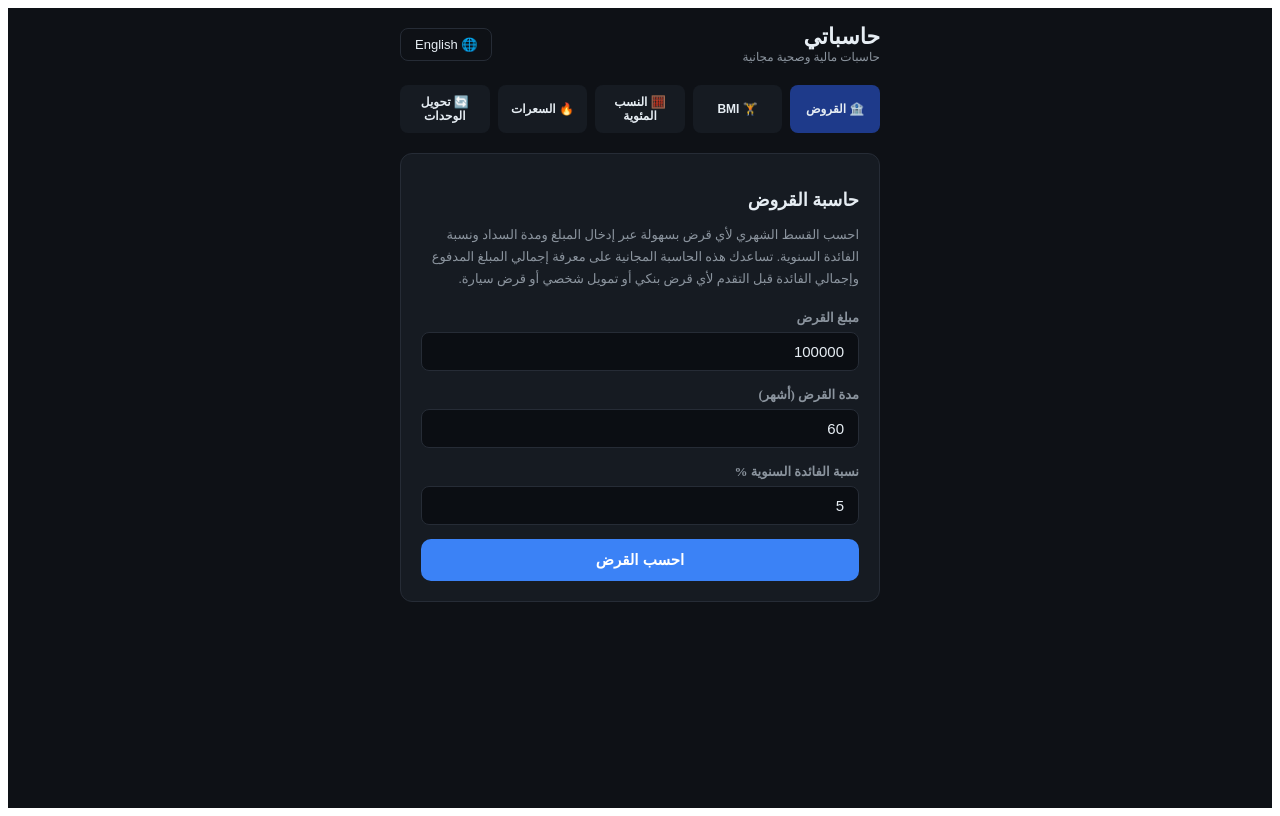
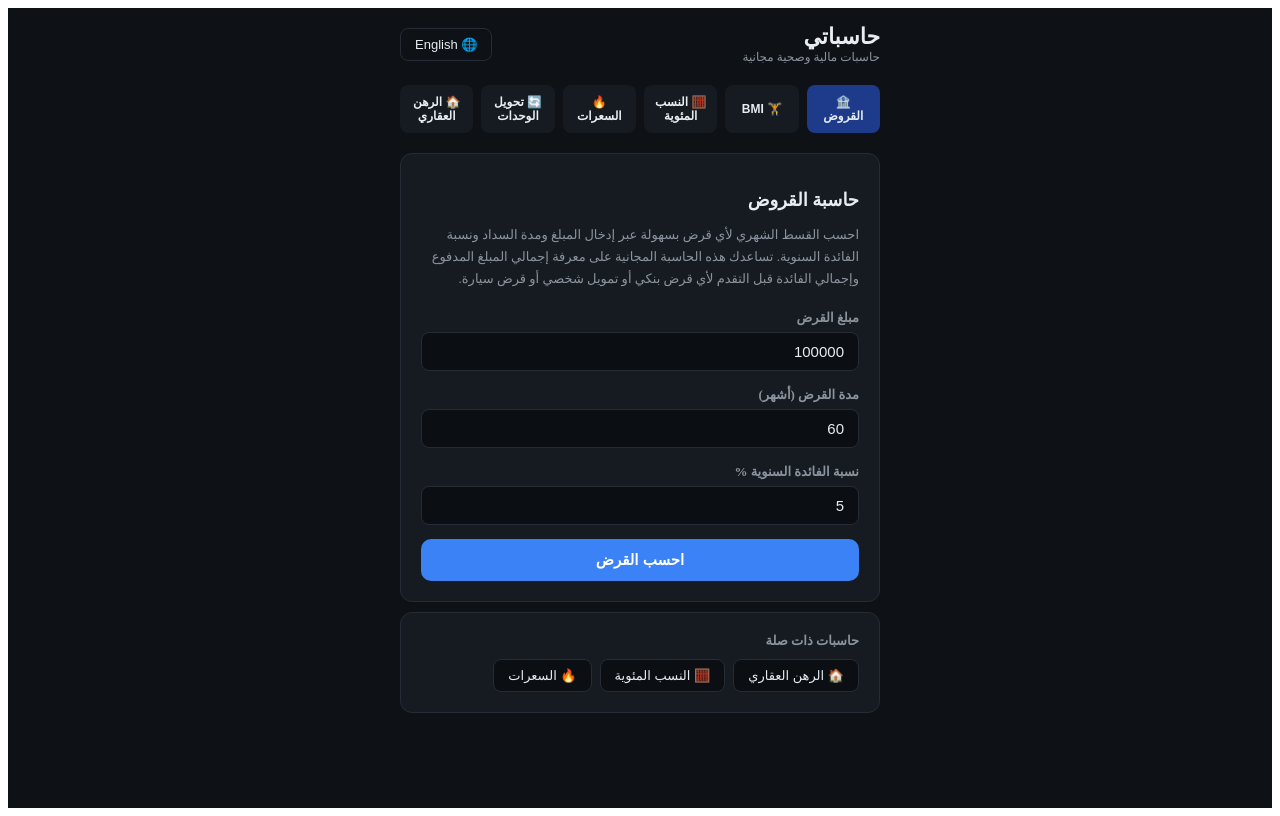
Before and after one commit to rabdouadeem-eng/Calculers, a React (Create React App) app: page / in a window 1280 px wide. Built offline with nearby package versions, Linux system fonts and the light colour scheme.

Commit message:
Add mortgage calculator and update tabs

```diff
--- a/src/App.js
+++ b/src/App.js
@@ -27,7 +27,7 @@ const T = {
     title: "حاسباتي",
     subtitle: "حاسبات مالية وصحية مجانية",
     langBtn: "English",
-    tabs: { loan: "🏦 القروض", bmi: "🏋️ BMI", percent: "🧮 النسب المئوية", bmr: "🔥 السعرات", unit: "🔄 تحويل الوحدات" },
+    tabs: { loan: "🏦 القروض", bmi: "🏋️ BMI", percent: "🧮 النسب المئوية", bmr: "🔥 السعرات", unit: "🔄 تحويل الوحدات", mortgage: "🏠 الرهن العقاري" },
     loan: {
       title: "حاسبة القروض",
       desc: "احسب القسط الشهري لأي قرض بسهولة عبر إدخال المبلغ ومدة السداد ونسبة الفائدة السنوية. تساعدك هذه الحاسبة المجانية على معرفة إجمالي المبلغ المدفوع وإجمالي الفائدة قبل التقدم لأي قرض بنكي أو تمويل شخصي أو قرض سيارة.",
@@ -102,13 +102,27 @@ const T = {
       result: "النتيجة",
       swap: "⇄ تبديل",
     },
+    mortgage: {
+      title: "حاسبة الرهن العقاري",
+      desc: "احسب القسط الشهري لقرض المنزل (الرهن العقاري) بإدخال سعر المنزل والدفعة الأولى ونسبة الفائدة ومدة القرض. تساعدك على معرفة القسط الشهري وإجمالي الفوائد قبل اتخاذ قرار شراء منزل.",
+      homePrice: "سعر المنزل",
+      downPayment: "الدفعة الأولى",
+      loanAmount: "مبلغ القرض",
+      rate: "نسبة الفائدة السنوية %",
+      term: "مدة القرض (سنوات)",
+      calc: "احسب القسط",
+      monthly: "القسط الشهري",
+      totalInterest: "إجمالي الفوائد",
+      totalPaid: "إجمالي المبلغ المدفوع",
+      downPct: "نسبة الدفعة الأولى",
+    },
   },
   en: {
     dir: "ltr",
     title: "Calculers",
     subtitle: "Free financial & health calculators",
     langBtn: "العربية",
-    tabs: { loan: "🏦 Loan", bmi: "🏋️ BMI", percent: "🧮 Percentage", bmr: "🔥 Calories", unit: "🔄 Unit Converter" },
+    tabs: { loan: "🏦 Loan", bmi: "🏋️ BMI", percent: "🧮 Percentage", bmr: "🔥 Calories", unit: "🔄 Unit Converter", mortgage: "🏠 Mortgage" },
     loan: {
       title: "Loan Calculator",
       desc: "Calculate the monthly payment for any loan by entering the amount, duration, and annual interest rate. This free calculator shows the total amount paid and total interest before you apply for a bank loan, personal financing, or car loan.",
@@ -182,6 +196,20 @@ const T = {
       to: "To",
       result: "Result",
       swap: "⇄ Swap",
+    },
+    mortgage: {
+      title: "Mortgage Calculator",
+      desc: "Calculate your monthly home loan (mortgage) payment by entering the home price, down payment, interest rate, and loan term. Helps you know the monthly payment and total interest before deciding to buy a home.",
+      homePrice: "Home Price",
+      downPayment: "Down Payment",
+      loanAmount: "Loan Amount",
+      rate: "Annual Interest Rate %",
+      term: "Loan Term (years)",
+      calc: "Calculate Payment",
+      monthly: "Monthly Payment",
+      totalInterest: "Total Interest",
+      totalPaid: "Total Amount Paid",
+      downPct: "Down Payment %",
     },
   },
 };
@@ -655,6 +683,123 @@ function UnitCalculator({ t, lang }) {
 }
 
 // -----------------------------
+// حاسبة الرهن العقاري / Mortgage Calculator
+// -----------------------------
+function MortgageCalculator({ t }) {
+  const [homePrice, setHomePrice] = useState(300000);
+  const [downPayment, setDownPayment] = useState(60000);
+  const [rate, setRate] = useState(6.5);
+  const [term, setTerm] = useState(30);
+  const [result, setResult] = useState(null);
+
+  function calculate() {
+    const P = parseFloat(homePrice);
+    const D = parseFloat(downPayment);
+    const n = parseInt(term) * 12;
+    const r = parseFloat(rate) / 100 / 12;
+    const loanAmount = P - D;
+    if (!P || !n || loanAmount <= 0) return;
+    let M;
+    if (r === 0) M = loanAmount / n;
+    else {
+      const factor = Math.pow(1 + r, n);
+      M = (loanAmount * (r * factor)) / (factor - 1);
+    }
+    const total = M * n;
+    setResult({
+      loanAmount,
+      monthly: M,
+      total,
+      interest: total - loanAmount,
+      downPct: P > 0 ? (D / P) * 100 : 0,
+    });
+  }
+
+  return (
+    <div style={cardStyle}>
+      <h2 style={{ fontSize: 18, marginBottom: 10 }}>{t.mortgage.title}</h2>
+      <p style={descStyle}>{t.mortgage.desc}</p>
+      <label style={labelStyle}>{t.mortgage.homePrice}</label>
+      <input type="number" style={inputStyle} value={homePrice} onChange={(e) => setHomePrice(e.target.value)} />
+      <label style={labelStyle}>{t.mortgage.downPayment}</label>
+      <input type="number" style={inputStyle} value={downPayment} onChange={(e) => setDownPayment(e.target.value)} />
+      <label style={labelStyle}>{t.mortgage.rate}</label>
+      <input type="number" style={inputStyle} value={rate} onChange={(e) => setRate(e.target.value)} />
+      <label style={labelStyle}>{t.mortgage.term}</label>
+      <input type="number" style={inputStyle} value={term} onChange={(e) => setTerm(e.target.value)} />
+      <button style={btnStyle} onClick={calculate}>{t.mortgage.calc}</button>
+      {result && (
+        <div style={resultBoxStyle}>
+          <div style={{ marginBottom: 8 }}>
+            <span style={labelStyle}>{t.mortgage.loanAmount}: </span>
+            <strong>{formatNum(result.loanAmount)}</strong>
+          </div>
+          <div style={{ marginBottom: 8 }}>
+            <span style={labelStyle}>{t.mortgage.monthly}: </span>
+            <strong style={{ color: CONFIG.theme.accent, fontSize: 20 }}>{formatNum(result.monthly)}</strong>
+          </div>
+          <div style={{ marginBottom: 8 }}>
+            <span style={labelStyle}>{t.mortgage.totalInterest}: </span>
+            <strong style={{ color: CONFIG.theme.red }}>{formatNum(result.interest)}</strong>
+          </div>
+          <div style={{ marginBottom: 8 }}>
+            <span style={labelStyle}>{t.mortgage.totalPaid}: </span>
+            <strong>{formatNum(result.total)}</strong>
+          </div>
+          <div>
+            <span style={labelStyle}>{t.mortgage.downPct}: </span>
+            <strong>{result.downPct.toFixed(1)}%</strong>
+          </div>
+        </div>
+      )}
+    </div>
+  );
+}
+
+// -----------------------------
+// حاسبات ذات صلة / Related calculators
+// -----------------------------
+const RELATED_CALCS = {
+  loan: ["mortgage", "percent", "bmr"],
+  mortgage: ["loan", "unit", "percent"],
+  bmi: ["bmr", "unit"],
+  bmr: ["bmi", "loan"],
+  percent: ["loan", "unit"],
+  unit: ["mortgage", "percent"],
+};
+
+function RelatedCalculators({ current, t, onSelect }) {
+  const related = RELATED_CALCS[current] || [];
+  if (related.length === 0) return null;
+  return (
+    <div style={{ ...cardStyle, marginTop: -6 }}>
+      <div style={{ fontSize: 13, color: CONFIG.theme.textMuted, marginBottom: 10, fontWeight: 600 }}>
+        {t.dir === "rtl" ? "حاسبات ذات صلة" : "Related calculators"}
+      </div>
+      <div style={{ display: "flex", gap: 8, flexWrap: "wrap" }}>
+        {related.map((key) => (
+          <button
+            key={key}
+            onClick={() => onSelect(key)}
+            style={{
+              padding: "8px 14px",
+              borderRadius: 8,
+              border: `1px solid ${CONFIG.theme.border}`,
+              background: "#0B0E13",
+              color: CONFIG.theme.text,
+              fontSize: 13,
+              cursor: "pointer",
+            }}
+          >
+            {t.tabs[key]}
+          </button>
+        ))}
+      </div>
+    </div>
+  );
+}
+
+// -----------------------------
 // التطبيق الرئيسي / Main App
 // -----------------------------
 export default function App() {
@@ -687,7 +832,7 @@ export default function App() {
         </div>
 
         <div style={{ display: "flex", gap: 8, marginBottom: 20 }}>
-          {["loan", "bmi", "percent", "bmr", "unit"].map((tb) => (
+          {["loan", "bmi", "percent", "bmr", "unit", "mortgage"].map((tb) => (
             <button
               key={tb}
               onClick={() => setTab(tb)}
@@ -713,6 +858,9 @@ export default function App() {
         {tab === "percent" && <PercentCalculator t={t} />}
         {tab === "bmr" && <BMRCalculator t={t} />}
         {tab === "unit" && <UnitCalculator t={t} lang={lang} />}
+        {tab === "mortgage" && <MortgageCalculator t={t} />}
+
+        <RelatedCalculators current={tab} t={t} onSelect={setTab} />
       </div>
     </div>
   );
```
